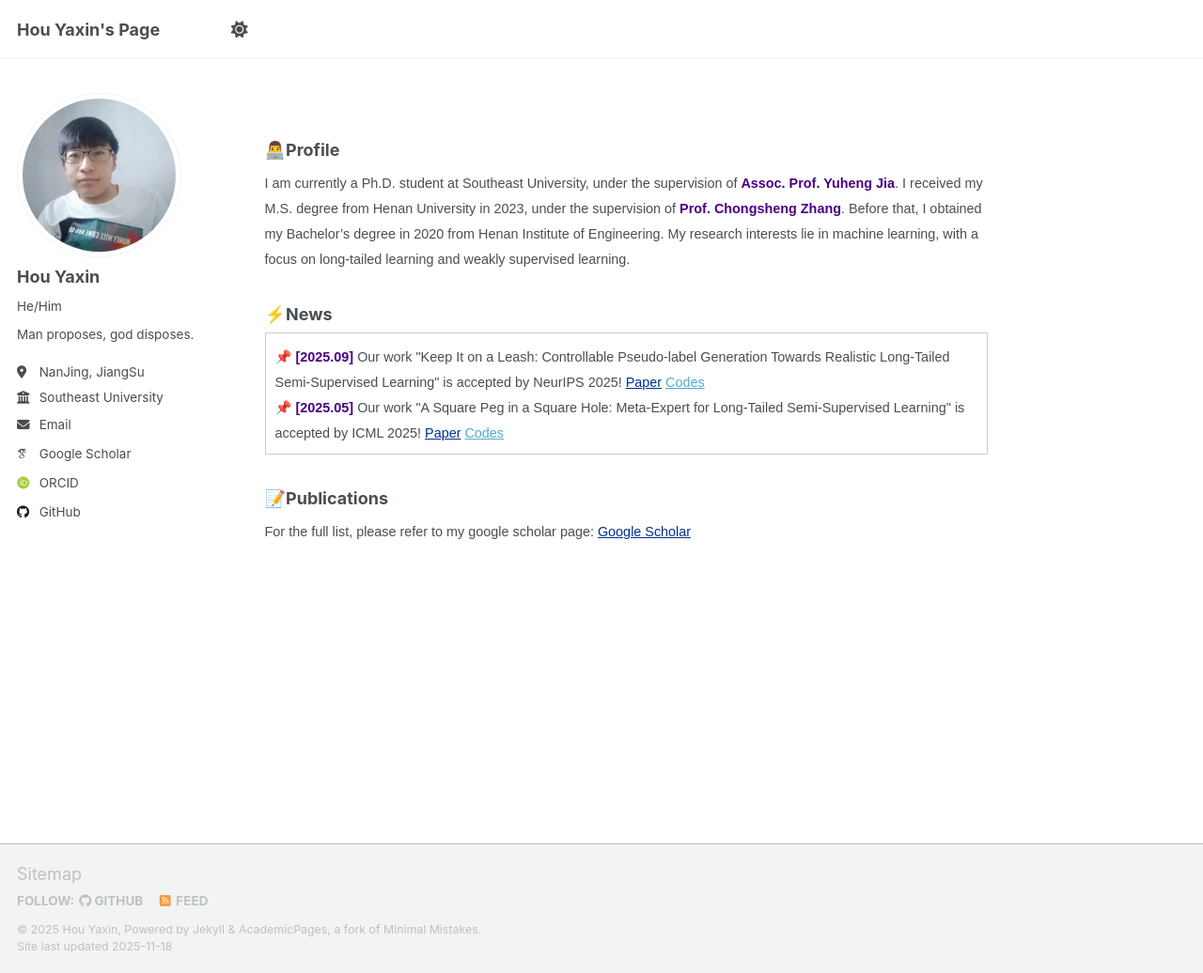
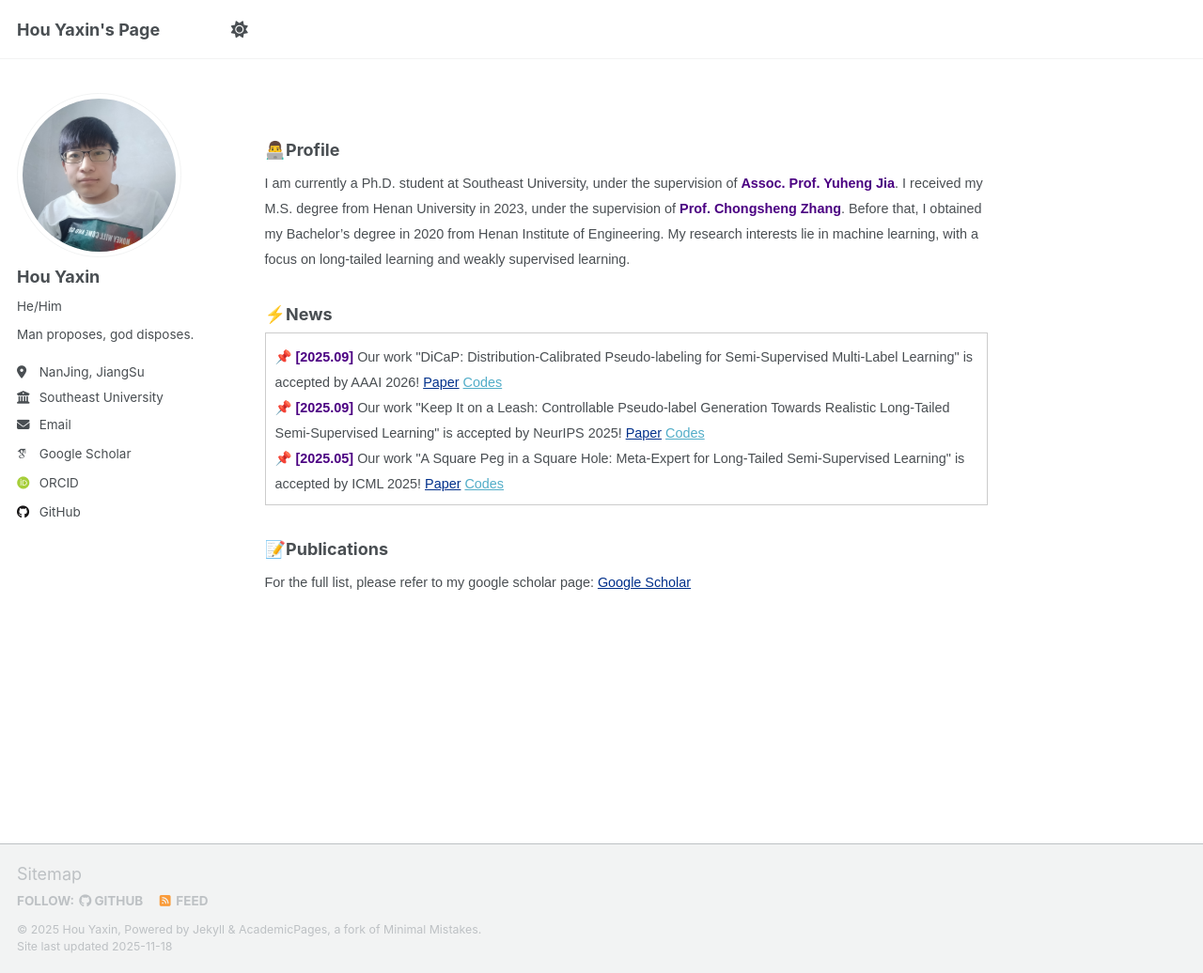
Before and after one commit to YaxinHou/yaxinhou.github.io, a Jekyll site: the page built from _pages/about.md, in a window 1280 px wide and 1036 px high. Shown: the whole window at 94% size. Built offline with Jekyll 4.4.1, drawn with Linux system fonts in a browser that asks for light colours; some web fonts are replaced; a script that is not in the unit is left out.

Commit message:
Update about.md

```diff
--- a/_pages/about.md
+++ b/_pages/about.md
@@ -14,6 +14,7 @@ redirect_from:
 ### ⚡️News
 <div style="max-height:300px; overflow-y:auto; border:1px solid #ccc; padding:10px;">
 <span style="font-family:Arial; font-size:0.8em;">
+📌 <span style="color:#4B0082;"><strong>[2025.09]</strong></span> Our work "DiCaP: Distribution-Calibrated Pseudo-labeling for Semi-Supervised Multi-Label Learning" is accepted by AAAI 2026!  <a href="" style="color:#00308B;">Paper</a> <a href="">Codes</a><br>
 📌 <span style="color:#4B0082;"><strong>[2025.09]</strong></span> Our work "Keep It on a Leash: Controllable Pseudo-label Generation Towards Realistic Long-Tailed Semi-Supervised Learning" is accepted by NeurIPS 2025!  <a href="https://arxiv.org/abs/2510.03993" style="color:#00308B;">Paper</a> <a href="https://github.com/YaxinHou/CPG">Codes</a><br>
 📌 <span style="color:#4B0082;"><strong>[2025.05]</strong></span> Our work "A Square Peg in a Square Hole: Meta-Expert for Long-Tailed Semi-Supervised Learning" is accepted by ICML 2025!  <a href="https://arxiv.org/abs/2505.16341" style="color:#00308B;">Paper</a> <a href="https://github.com/YaxinHou/Meta-Expert">Codes</a><br>
 
```
